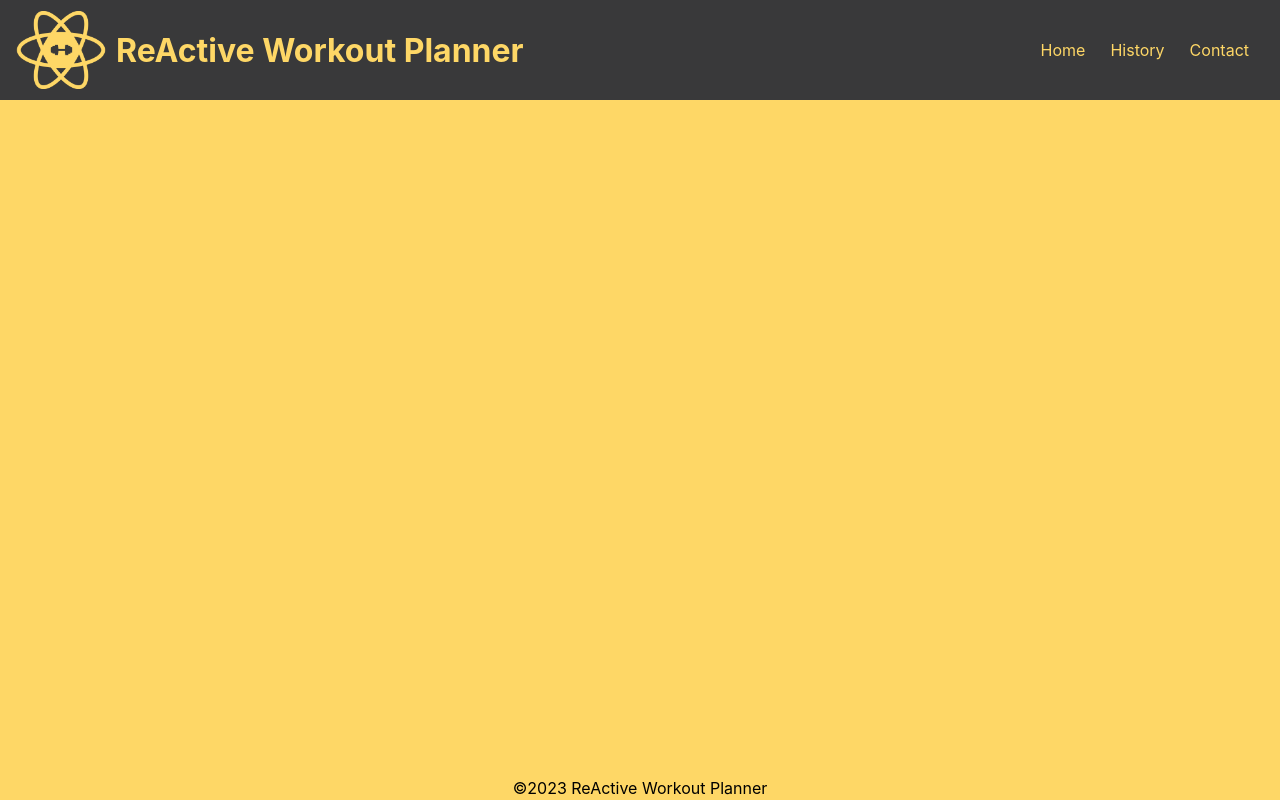
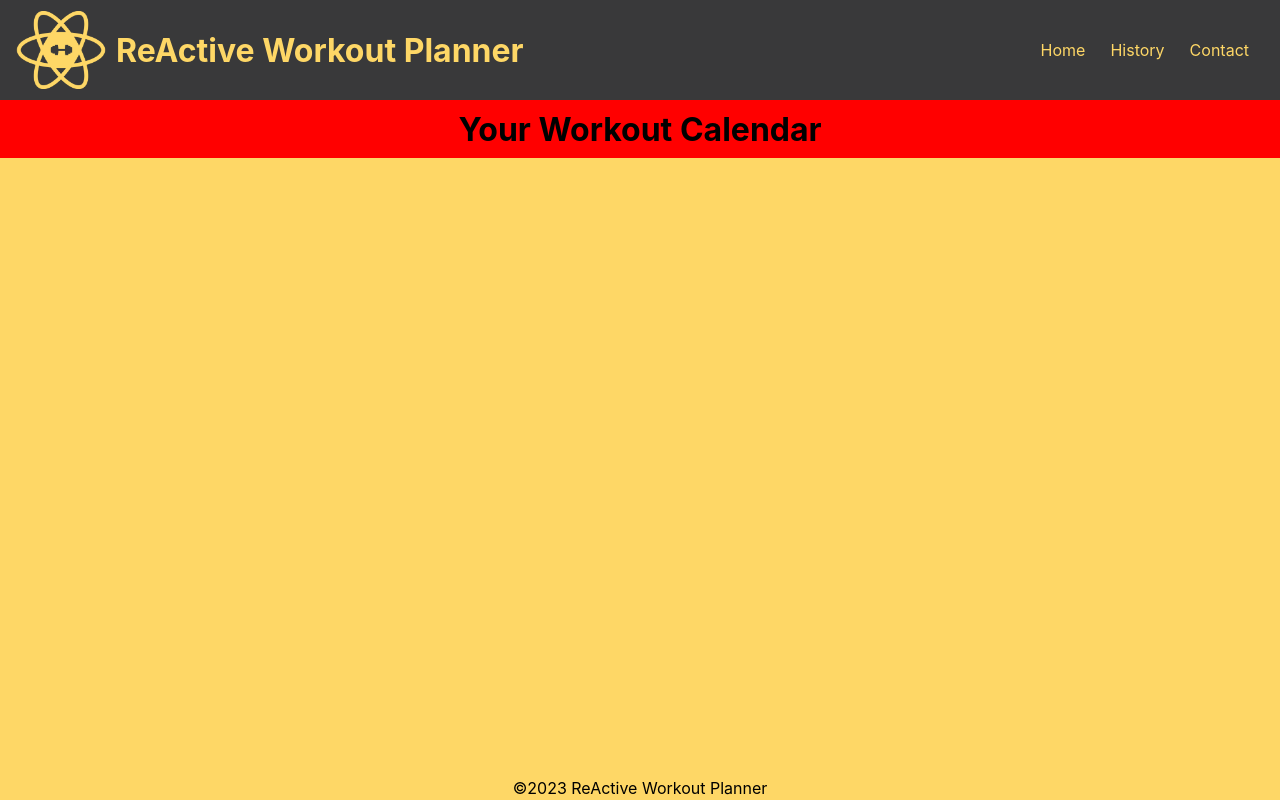
Before and after one commit to EmadSaeed2/Re-Active-workout, a React (Create React App) app in the folder re-active/: page /history in a window 1280 px wide. Built offline with nearby package versions, Linux system fonts and the light colour scheme.

Commit message:
init history title

```diff
--- a/re-active/src/components/History.js
+++ b/re-active/src/components/History.js
@@ -1,7 +1,23 @@
+const historyStyles = {
+    title: {
+        height: "58px",
+        display: "flex",
+        justifyContent: "center",
+        padding: "10px",
+        backgroundColor: "red"
+    }
+}
+
+
 function History() {
-    return (<div>
+    return (<>
+        <div>
+            <h1 style={historyStyles.title}>Your Workout Calendar</h1>
+        </div>
+        <div>
 
-    </div>)
+        </div>
+    </>)
 }
 
 export default History;
```
